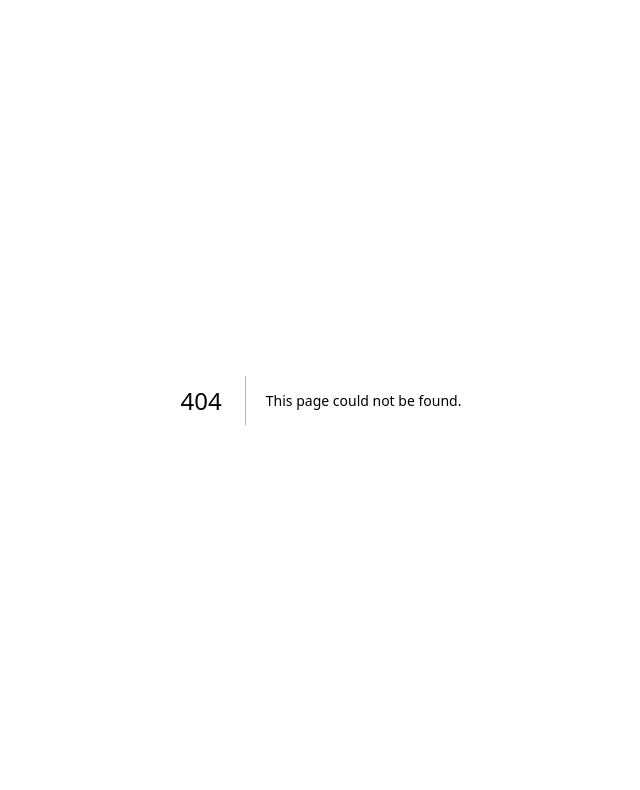
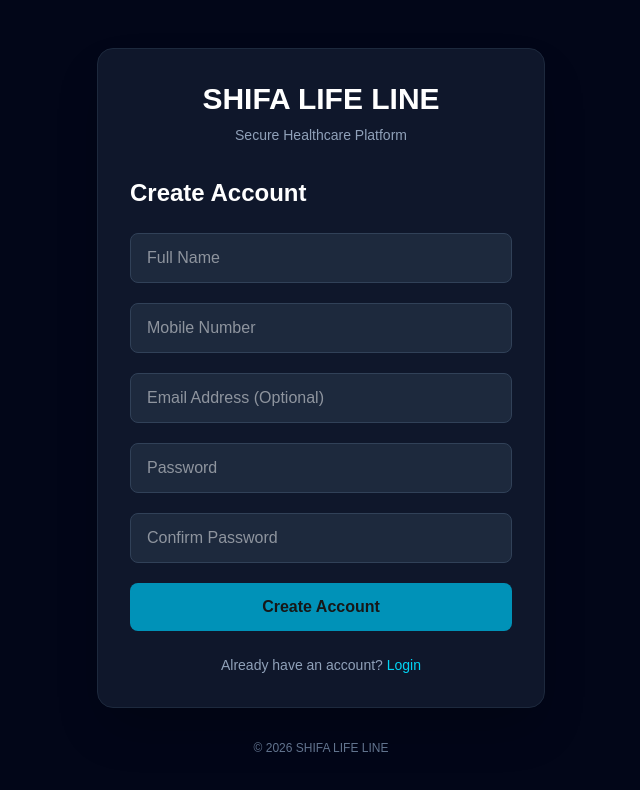
Before and after one commit to shifalifeline/shifalifeline-web, a Next.js app: page /register in a window 1280 px wide. Before the commit this address had no page. Shown: the top 790 px of the page, without its empty margins (319-959 px from the left). Built offline with nearby package versions, Linux system fonts and the light colour scheme.

Commit message:
Sprint 13: Add authentication pages and shared auth layout

```diff
--- /dev/null
+++ b/app/(auth)/forgot-password/page.tsx
@@ -0,0 +1,40 @@
+import Link from "next/link";
+
+export default function ForgotPasswordPage() {
+  return (
+    <>
+      <h2 className="mb-4 text-2xl font-semibold text-white">
+        Forgot Password
+      </h2>
+
+      <p className="mb-6 text-sm text-slate-400">
+        Enter your registered mobile number or email address. We'll send you a
+        verification code to reset your password.
+      </p>
+
+      <form className="space-y-5">
+        <input
+          type="text"
+          placeholder="Mobile Number or Email"
+          className="w-full rounded-lg border border-slate-700 bg-slate-800 px-4 py-3 text-white outline-none focus:border-cyan-500"
+        />
+
+        <button
+          type="submit"
+          className="w-full rounded-lg bg-cyan-600 py-3 font-semibold transition hover:bg-cyan-500"
+        >
+          Send Verification Code
+        </button>
+      </form>
+
+      <div className="mt-6 text-center">
+        <Link
+          href="/login"
+          className="text-sm text-cyan-400 hover:text-cyan-300"
+        >
+          ← Back to Login
+        </Link>
+      </div>
+    </>
+  );
+}
--- /dev/null
+++ b/app/(auth)/layout.tsx
@@ -0,0 +1,31 @@
+import type { ReactNode } from "react";
+
+export default function AuthLayout({
+  children,
+}: {
+  children: ReactNode;
+}) {
+  return (
+    <main className="min-h-screen bg-slate-950 flex items-center justify-center px-6 py-12">
+      <div className="w-full max-w-md">
+        <div className="rounded-2xl border border-slate-800 bg-slate-900 p-8 shadow-2xl">
+          <div className="mb-8 text-center">
+            <h1 className="text-3xl font-bold text-white">
+              SHIFA LIFE LINE
+            </h1>
+
+            <p className="mt-2 text-sm text-slate-400">
+              Secure Healthcare Platform
+            </p>
+          </div>
+
+          {children}
+        </div>
+
+        <p className="mt-8 text-center text-xs text-slate-500">
+          © 2026 SHIFA LIFE LINE
+        </p>
+      </div>
+    </main>
+  );
+}
--- /dev/null
+++ b/app/(auth)/login/page.tsx
@@ -0,0 +1,48 @@
+import Link from "next/link";
+
+export default function LoginPage() {
+  return (
+    <>
+      <h2 className="mb-6 text-2xl font-semibold text-white">
+        Login
+      </h2>
+
+      <form className="space-y-5">
+        <input
+          type="text"
+          placeholder="Mobile Number or Email"
+          className="w-full rounded-lg border border-slate-700 bg-slate-800 px-4 py-3 text-white outline-none focus:border-cyan-500"
+        />
+
+        <input
+          type="password"
+          placeholder="Password"
+          className="w-full rounded-lg border border-slate-700 bg-slate-800 px-4 py-3 text-white outline-none focus:border-cyan-500"
+        />
+
+        <button
+          type="submit"
+          className="w-full rounded-lg bg-cyan-600 py-3 font-semibold transition hover:bg-cyan-500"
+        >
+          Login
+        </button>
+      </form>
+
+      <div className="mt-6 flex justify-between text-sm">
+        <Link
+          href="/forgot-password"
+          className="text-cyan-400 hover:text-cyan-300"
+        >
+          Forgot Password?
+        </Link>
+
+        <Link
+          href="/register"
+          className="text-cyan-400 hover:text-cyan-300"
+        >
+          Register
+        </Link>
+      </div>
+    </>
+  );
+}
--- /dev/null
+++ b/app/(auth)/register/page.tsx
@@ -0,0 +1,62 @@
+import Link from "next/link";
+
+export default function RegisterPage() {
+  return (
+    <>
+      <h2 className="mb-6 text-2xl font-semibold text-white">
+        Create Account
+      </h2>
+
+      <form className="space-y-5">
+        <input
+          type="text"
+          placeholder="Full Name"
+          className="w-full rounded-lg border border-slate-700 bg-slate-800 px-4 py-3 text-white outline-none focus:border-cyan-500"
+        />
+
+        <input
+          type="tel"
+          placeholder="Mobile Number"
+          className="w-full rounded-lg border border-slate-700 bg-slate-800 px-4 py-3 text-white outline-none focus:border-cyan-500"
+        />
+
+        <input
+          type="email"
+          placeholder="Email Address (Optional)"
+          className="w-full rounded-lg border border-slate-700 bg-slate-800 px-4 py-3 text-white outline-none focus:border-cyan-500"
+        />
+
+        <input
+          type="password"
+          placeholder="Password"
+          className="w-full rounded-lg border border-slate-700 bg-slate-800 px-4 py-3 text-white outline-none focus:border-cyan-500"
+        />
+
+        <input
+          type="password"
+          placeholder="Confirm Password"
+          className="w-full rounded-lg border border-slate-700 bg-slate-800 px-4 py-3 text-white outline-none focus:border-cyan-500"
+        />
+
+        <button
+          type="submit"
+          className="w-full rounded-lg bg-cyan-600 py-3 font-semibold transition hover:bg-cyan-500"
+        >
+          Create Account
+        </button>
+      </form>
+
+      <div className="mt-6 text-center text-sm">
+        <span className="text-slate-400">
+          Already have an account?
+        </span>{" "}
+        <Link
+          href="/login"
+          className="text-cyan-400 hover:text-cyan-300"
+        >
+          Login
+        </Link>
+      </div>
+    </>
+  );
+}
```
